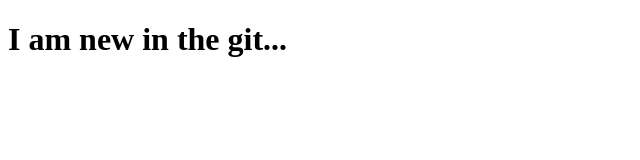
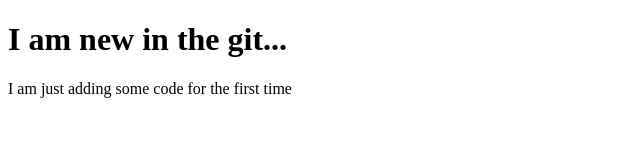
Before and after one commit to anamulislamshamim/repo-one, a plain HTML site: page index.html in a window 1280 px wide. Shown: the whole page, without its empty margins (0-640 px from the left). Drawn offline with Linux system fonts and the light colour scheme.

Commit message:
add some code for the first time

```diff
--- a/index.html
+++ b/index.html
@@ -8,5 +8,6 @@
 </head>
 <body>
     <h1>I am new in the git...</h1>
+    <p>I am just adding some code for the first time</p>
 </body>
 </html>
```
